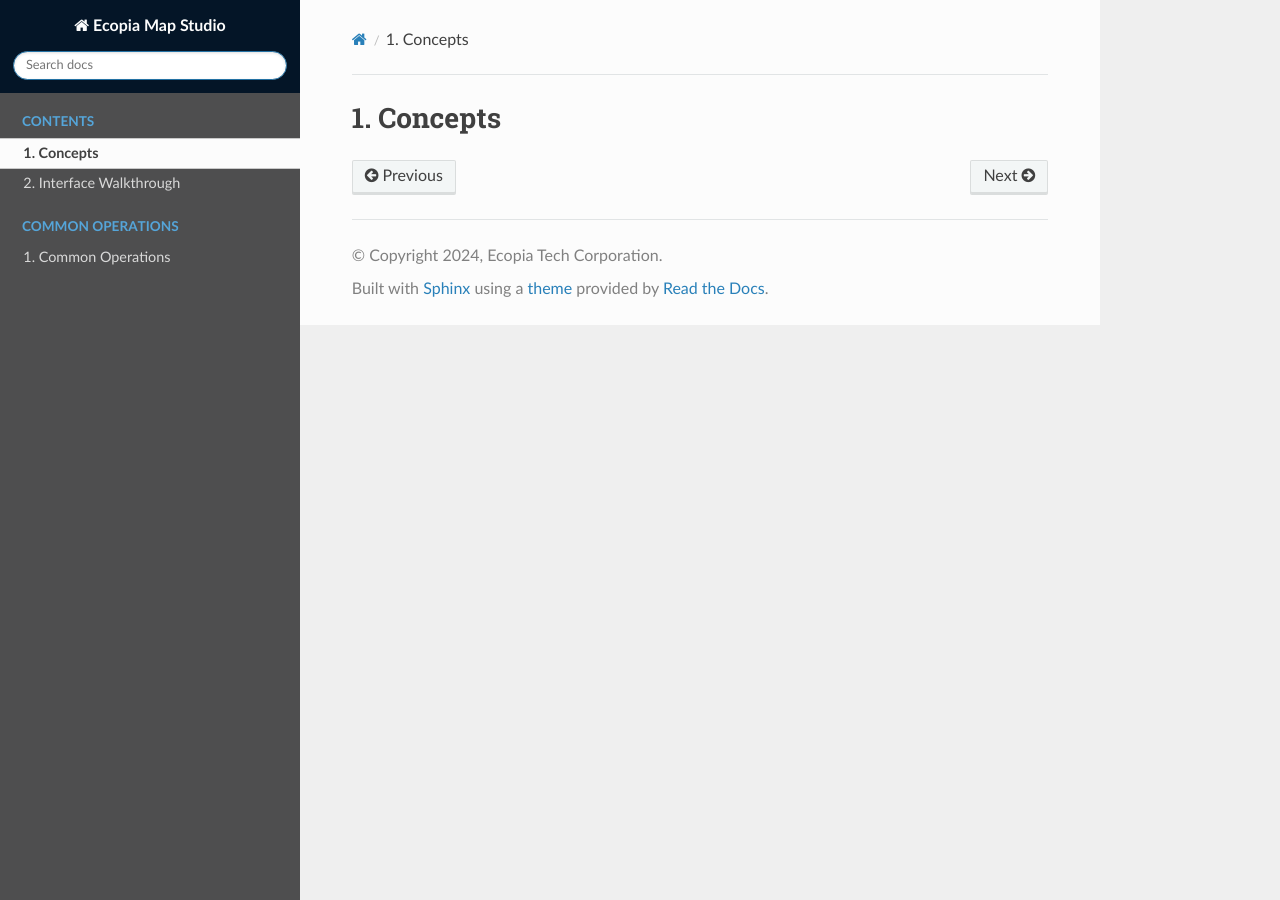
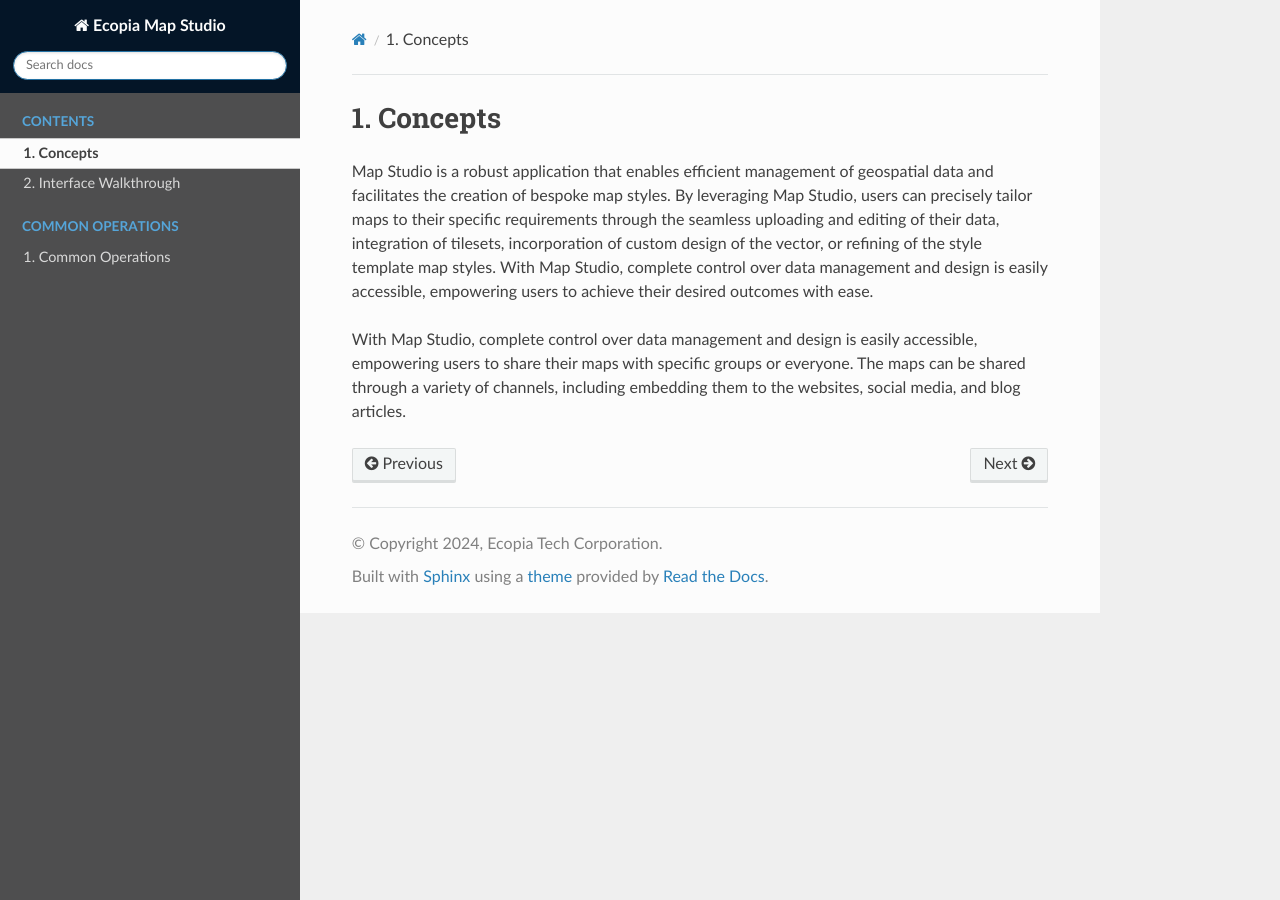
Before and after one commit to ecopia-map/alpaca-docs-map-studio, a Sphinx documentation site: the page built from source/concepts.rst, in a window 1280 px wide. Built offline with Sphinx 7.4.7 and the Read the Docs theme 2.0.0, drawn with Linux system fonts in a browser that asks for light colours.

Commit message:
map studio doc standalone 01-15

```diff
--- a/source/concepts.rst
+++ b/source/concepts.rst
@@ -1,3 +1,7 @@
 **********************
 Concepts
 **********************
+
+Map Studio is a robust application that enables efficient management of geospatial data and facilitates the creation of bespoke map styles. By leveraging Map Studio, users can precisely tailor maps to their specific requirements through the seamless uploading and editing of their data, integration of tilesets, incorporation of custom design of the vector, or refining of the style template map styles. With Map Studio, complete control over data management and design is easily accessible, empowering users to achieve their desired outcomes with ease.
+
+With Map Studio, complete control over data management and design is easily accessible, empowering users to share their maps with specific groups or everyone. The maps can be shared through a variety of channels, including embedding them to the websites, social media, and blog articles.
```
